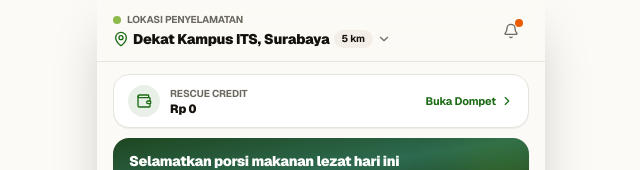
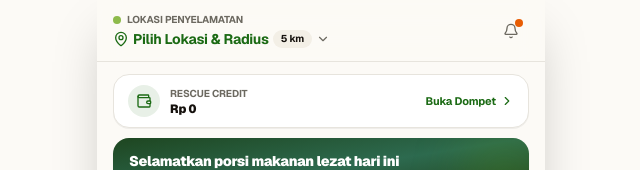
Before and after one commit to yasfiqmohammad31/FOODRESCUE, a Next.js app in the folder apps/consumer/: page / in a window 1280 px wide. Shown: the top 170 px of the page, without its empty margins (319-959 px from the left). Built offline with nearby package versions, Linux system fonts and the light colour scheme; no server answers.

Commit message:
refactor(geo): remove hardcoded ITS Surabaya default location and initialize with empty state

```diff
--- a/apps/consumer/src/app/map/page.tsx
+++ b/apps/consumer/src/app/map/page.tsx
@@ -28,7 +28,9 @@ export default function MapPage() {
 
   useEffect(() => {
     let isMounted = true;
-    consumerApi.getListings({ lat, lng, radius: radiusKm }).then((data) => {
+    consumerApi
+      .getListings({ lat: lat ?? undefined, lng: lng ?? undefined, radius: radiusKm })
+      .then((data) => {
         if (isMounted && data && Array.isArray(data)) {
           setListings(data);
           if (data.length > 0) {
@@ -60,7 +62,7 @@ export default function MapPage() {
         <div className="flex items-center gap-2 rounded-2xl bg-card/95 backdrop-blur-md px-3.5 py-2.5 shadow-lg border border-border flex-1">
           <MapPin className="h-4 w-4 text-primary shrink-0" />
           <span className="truncate text-xs font-bold text-foreground">
-            Radius {radiusKm} km: {address}
+            Radius {radiusKm} km: {address || "Pilih Lokasi & Radius"}
           </span>
         </div>
 
--- a/apps/consumer/src/app/page.tsx
+++ b/apps/consumer/src/app/page.tsx
@@ -56,8 +56,8 @@ export default function FeedPage() {
       setIsLoading(true);
       try {
         const data = await consumerApi.getListings({
-          lat,
-          lng,
+          lat: lat ?? undefined,
+          lng: lng ?? undefined,
           radius: radiusKm,
           category: selectedCategory === "mystery" ? "MYSTERY_BOX" : selectedCategory === "regular" ? "REGULAR" : undefined,
         });
--- a/apps/consumer/src/components/layout/top-header.tsx
+++ b/apps/consumer/src/components/layout/top-header.tsx
@@ -28,7 +28,9 @@ export function TopHeader() {
               className="group flex items-center gap-1 text-left text-sm font-black text-foreground transition hover:text-primary mt-0.5"
             >
               <MapPin className="h-4 w-4 shrink-0 text-primary" />
-              <span className="truncate max-w-[200px]">{address}</span>
+              <span className={`truncate max-w-[200px] ${!address ? "text-primary font-bold" : ""}`}>
+                {address || "Pilih Lokasi & Radius"}
+              </span>
               <span className="shrink-0 rounded-full bg-[#F3EFE6] px-2 py-0.5 text-[10px] font-bold text-foreground">
                 {radiusKm} km
               </span>
--- a/apps/consumer/src/components/location-modal.tsx
+++ b/apps/consumer/src/components/location-modal.tsx
@@ -28,7 +28,7 @@ export function LocationModal({ isOpen, onClose }: LocationModalProps) {
 
   const [addressInput, setAddressInput] = useState(currentAddress);
   const [selectedRadius, setSelectedRadius] = useState(currentRadius);
-  const [tempCoords, setTempCoords] = useState<{ lat: number; lng: number }>({ lat, lng });
+  const [tempCoords, setTempCoords] = useState<{ lat: number | null; lng: number | null }>({ lat, lng });
   const [statusMessage, setStatusMessage] = useState<{ type: "error" | "success"; text: string } | null>(null);
 
   if (!isOpen) return null;
@@ -62,7 +62,11 @@ export function LocationModal({ isOpen, onClose }: LocationModalProps) {
   };
 
   const handleApply = () => {
-    setLocation(addressInput, tempCoords.lat, tempCoords.lng);
+    if (tempCoords.lat !== null && tempCoords.lng !== null) {
+      setLocation(addressInput || "Lokasi Pilihan", tempCoords.lat, tempCoords.lng);
+    } else if (addressInput.trim()) {
+      setLocation(addressInput, -7.2856, 112.6954);
+    }
     setRadius(selectedRadius);
     onClose();
   };
--- a/apps/consumer/src/contexts/geo-context.tsx
+++ b/apps/consumer/src/contexts/geo-context.tsx
@@ -3,20 +3,21 @@
 import React, { createContext, useContext, useEffect, useState, useCallback } from "react";
 
 export interface GeoLocationState {
-  lat: number;
-  lng: number;
+  lat: number | null;
+  lng: number | null;
   address: string;
   radiusKm: number;
   isLocating: boolean;
   accuracy: number | null;
   error: string | null;
+  hasLocation: boolean;
   requestCurrentGPS: () => Promise<boolean>;
   setLocation: (address: string, lat: number, lng: number) => void;
   setRadius: (radius: number) => void;
 }
 
 export const PRESET_HUBS = [
-  { name: "Dekat Kampus ITS, Surabaya", lat: -7.2856, lng: 112.6954 },
+  { name: "Kampus ITS, Surabaya", lat: -7.2856, lng: 112.6954 },
   { name: "Kampus UNAIR B, Gubeng Surabaya", lat: -7.2694, lng: 112.7582 },
   { name: "Kampus UB / Malang Kota", lat: -7.9525, lng: 112.6144 },
   { name: "Kampus ITB / Dago Bandung", lat: -6.8915, lng: 107.6107 },
@@ -24,14 +25,12 @@ export const PRESET_HUBS = [
   { name: "Kuningan / Sudirman Jakarta", lat: -6.2244, lng: 106.8294 },
 ];
 
-const DEFAULT_HUB = PRESET_HUBS[0];
-
 const GeoContext = createContext<GeoLocationState | null>(null);
 
 export function GeoProvider({ children }: { children: React.ReactNode }) {
-  const [lat, setLat] = useState<number>(DEFAULT_HUB.lat);
-  const [lng, setLng] = useState<number>(DEFAULT_HUB.lng);
-  const [address, setAddress] = useState<string>(DEFAULT_HUB.name);
+  const [lat, setLat] = useState<number | null>(null);
+  const [lng, setLng] = useState<number | null>(null);
+  const [address, setAddress] = useState<string>("");
   const [radiusKm, setRadiusKm] = useState<number>(5);
   const [isLocating, setIsLocating] = useState<boolean>(false);
   const [accuracy, setAccuracy] = useState<number | null>(null);
@@ -47,7 +46,7 @@ export function GeoProvider({ children }: { children: React.ReactNode }) {
           if (parsed.lat && parsed.lng) {
             setLat(parsed.lat);
             setLng(parsed.lng);
-            setAddress(parsed.address || DEFAULT_HUB.name);
+            setAddress(parsed.address || "");
             setRadiusKm(parsed.radiusKm || 5);
           }
         } catch {
@@ -57,12 +56,16 @@ export function GeoProvider({ children }: { children: React.ReactNode }) {
     }
   }, []);
 
-  const saveToStorage = (newLat: number, newLng: number, newAddr: string, newRad: number) => {
+  const saveToStorage = (newLat: number | null, newLng: number | null, newAddr: string, newRad: number) => {
     if (typeof window !== "undefined") {
-      localStorage.setItem(
-        "fr_geo",
-        JSON.stringify({ lat: newLat, lng: newLng, address: newAddr, radiusKm: newRad })
-      );
+      if (newLat !== null && newLng !== null) {
+        localStorage.setItem(
+          "fr_geo",
+          JSON.stringify({ lat: newLat, lng: newLng, address: newAddr, radiusKm: newRad })
+        );
+      } else {
+        localStorage.removeItem("fr_geo");
+      }
     }
   };
 
@@ -161,6 +164,7 @@ export function GeoProvider({ children }: { children: React.ReactNode }) {
         isLocating,
         accuracy,
         error,
+        hasLocation: lat !== null && lng !== null && address.trim().length > 0,
         requestCurrentGPS,
         setLocation,
         setRadius,
```
Lines whose indentation alone changed are shown as unchanged.
